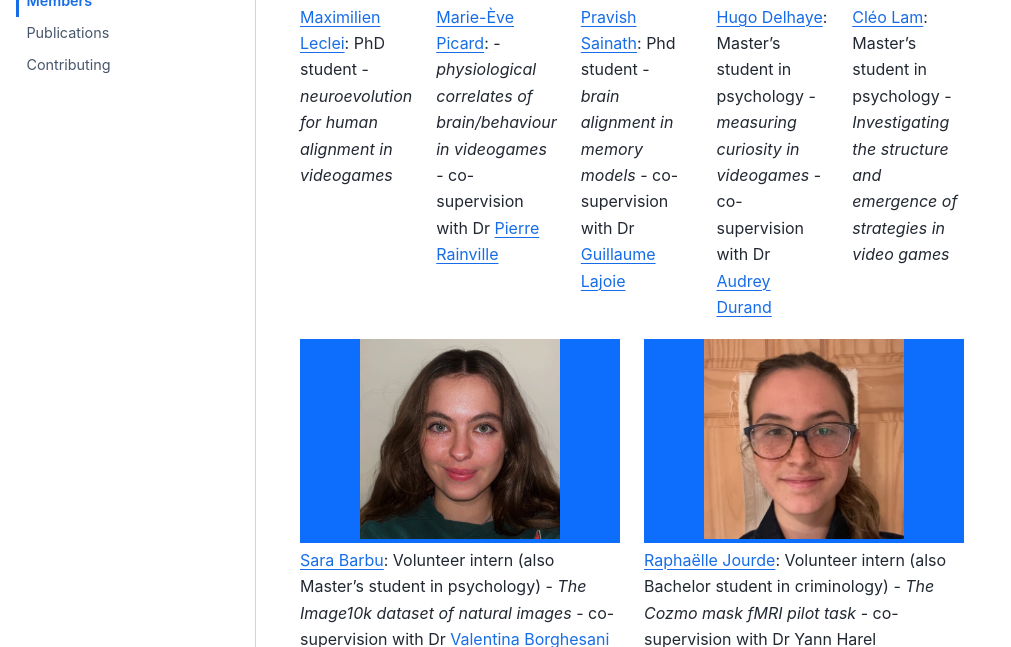
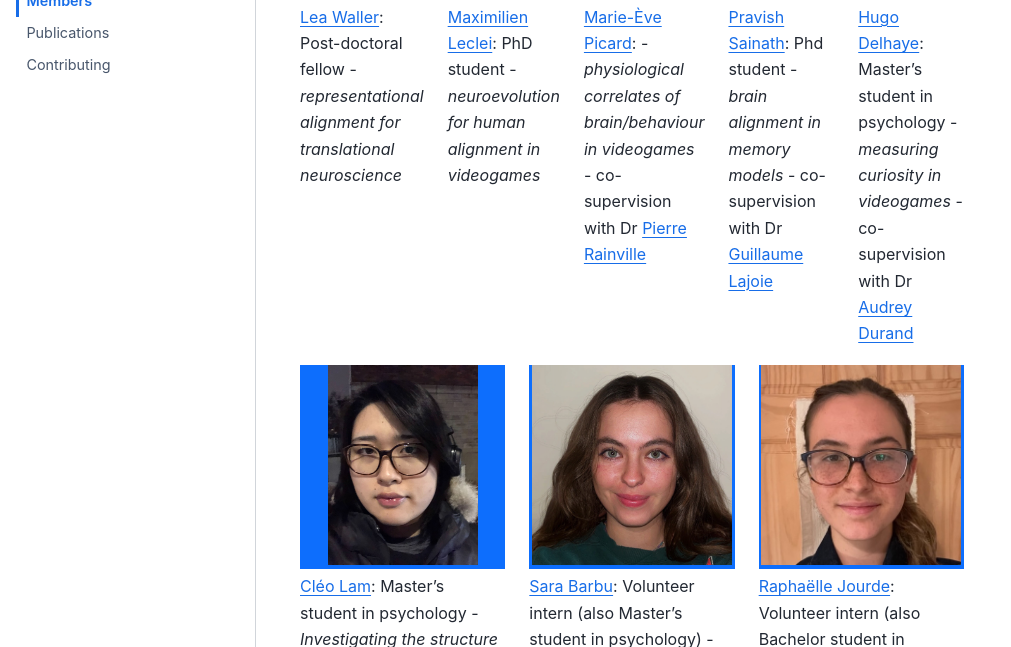
Before and after one commit to SIMEXP/simexp.github.io, a Jupyter Book: the page built from content/members.md, in a window 1280 px wide and 900 px high, scrolled down 682 px, cut to the strip 253-900 px from the top of the window. Shown: the whole strip, without its empty margins (0-1011 px from the left). Built offline with Jupyter Book 1.0.4 settings and Sphinx 7.4.7 and the Sphinx Book theme 1.1.4, drawn with Linux system fonts in a browser that asks for light colours.

Commit message:
Add Lea Waller to members (#49)
* Add Lea Waller to members

* Move myself to the postdoc section

````diff
--- a/content/members.md
+++ b/content/members.md
@@ -60,6 +60,16 @@
 :align: center
 ```
 [Elizabeth Dupre](https://github.com/emdupre): Post-doctoral fellow - _finding shared functional patterns via alignment techniques_
+:::
+
+:::{grid-item}
+```{image} ../images/profile_lea.jpg
+:alt: profile
+:class: bg-primary mb-1
+:height: 200px
+:align: center
+```
+[Lea Waller](https://orcid.org/0000-0002-3239-6957): Post-doctoral fellow - _representational alignment for translational neuroscience_
 :::
 
 :::{grid-item}
````
Also changed, not shown: images/profile_lea.jpg (added).
